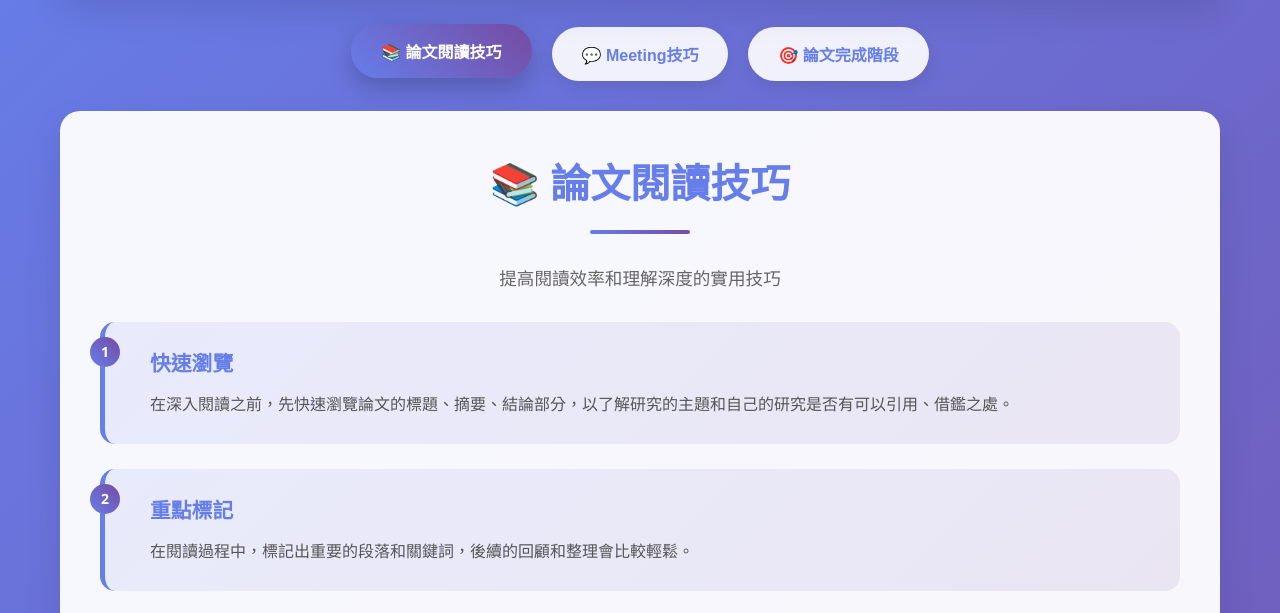
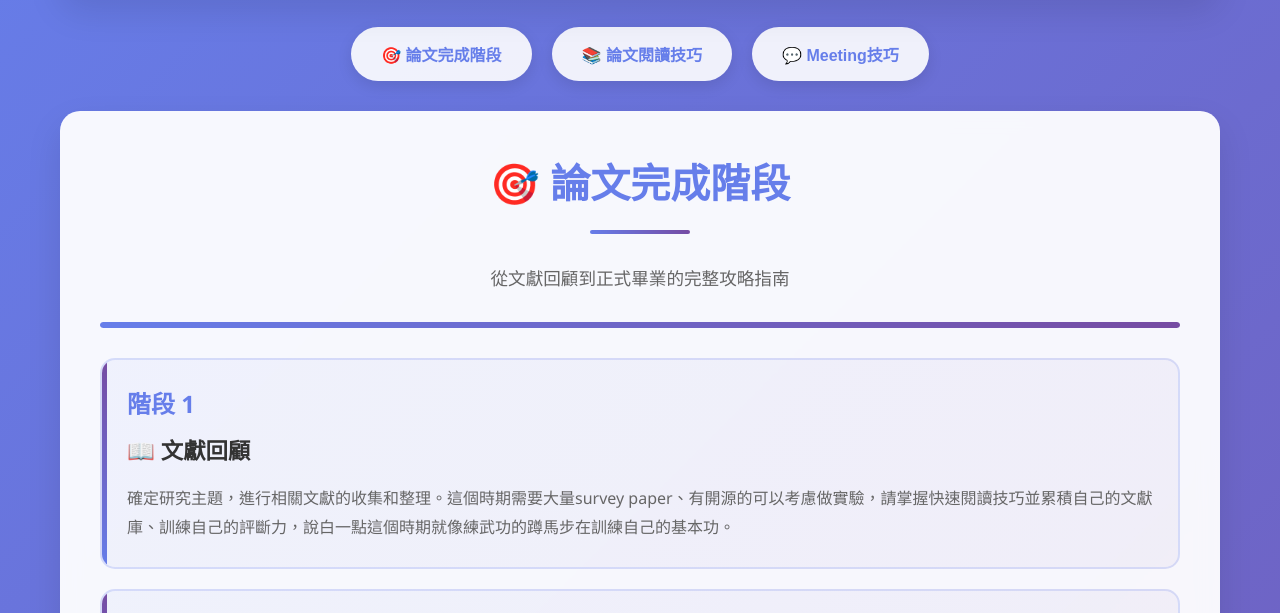
Before and after one commit to winston98321/HIBIO_Lab, a plain HTML site: page index.html in a window 1280 px wide. Shown: the part 182-795 px from the top of the page. Drawn offline with Linux system fonts and the light colour scheme.

Commit message:
Update index.html

```diff
--- a/index.html
+++ b/index.html
@@ -318,12 +318,12 @@
         </div>
 
         <div class="nav-tabs">
-            <button class="nav-tab active" onclick="showSection('reading')">📚 論文閱讀技巧</button>
+            <button class="nav-tab active" onclick="showSection('phases')">🎯 論文完成階段</button>
+            <button class="nav-tab" onclick="showSection('reading')">📚 論文閱讀技巧</button>
             <button class="nav-tab" onclick="showSection('meeting')">💬 Meeting技巧</button>
-            <button class="nav-tab" onclick="showSection('phases')">🎯 論文完成階段</button>
         </div>
 
-        <div id="reading" class="content-section active">
+        <div id="reading" class="content-section">
             <h2 class="section-title">📚 論文閱讀技巧</h2>
             <p style="text-align: center; font-size: 1.1em; color: #666; margin-bottom: 30px;">
                 提高閱讀效率和理解深度的實用技巧
@@ -479,7 +479,7 @@
             </div>
         </div>
 
-        <div id="phases" class="content-section">
+        <div id="phases" class="content-section active">
             <h2 class="section-title">🎯 論文完成階段</h2>
             <p style="text-align: center; font-size: 1.1em; color: #666; margin-bottom: 30px;">
                 從文獻回顧到正式畢業的完整攻略指南
@@ -574,7 +574,7 @@
     </div>
 
     <script>
-        function showSection(sectionId) {
+        function showSection(sectionId, e) {
             // Hide all sections
             const sections = document.querySelectorAll('.content-section');
             sections.forEach(section => {
@@ -590,14 +590,17 @@
             // Show selected section
             document.getElementById(sectionId).classList.add('active');
 
-            // Add active class to clicked tab
-            event.target.classList.add('active');
+            // Add active class to clicked tab（如果有 e.target 才加）
+            if (e && e.target) {
+                e.target.classList.add('active');
+            }
 
             // Update progress bar for phases section
             if (sectionId === 'phases') {
                 updateProgressBar();
             }
         }
+
 
         function updateProgressBar() {
             let progress = 0;
@@ -624,6 +627,13 @@
                 item.style.transform = 'translateY(0) scale(1)';
             });
         });
+        // 頁面載入後直接顯示 phases
+        document.addEventListener('DOMContentLoaded', function () {
+            // 找到對應的 tab 元素（假設 tab 的 data-section="phases" 或 id 可以辨識）
+            const phasesTab = document.querySelector('.nav-tab[data-section="phases"]')
+                            || document.querySelector('.nav-tab-phases'); // 自己對應 selector
+            showSection('phases', { target: phasesTab });
+        });
 
         // Add smooth scroll behavior
         document.addEventListener('DOMContentLoaded', () => {
```
